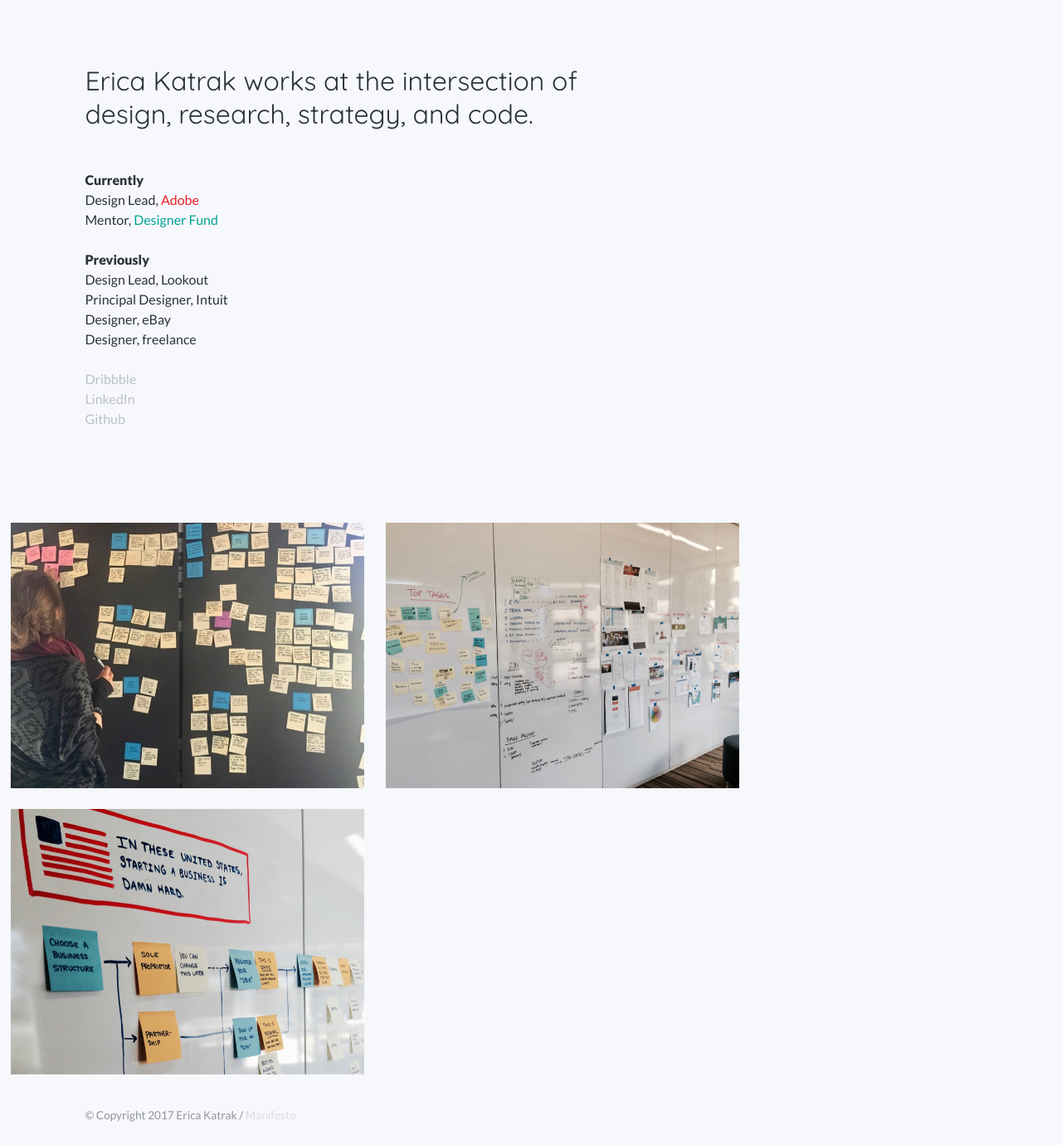
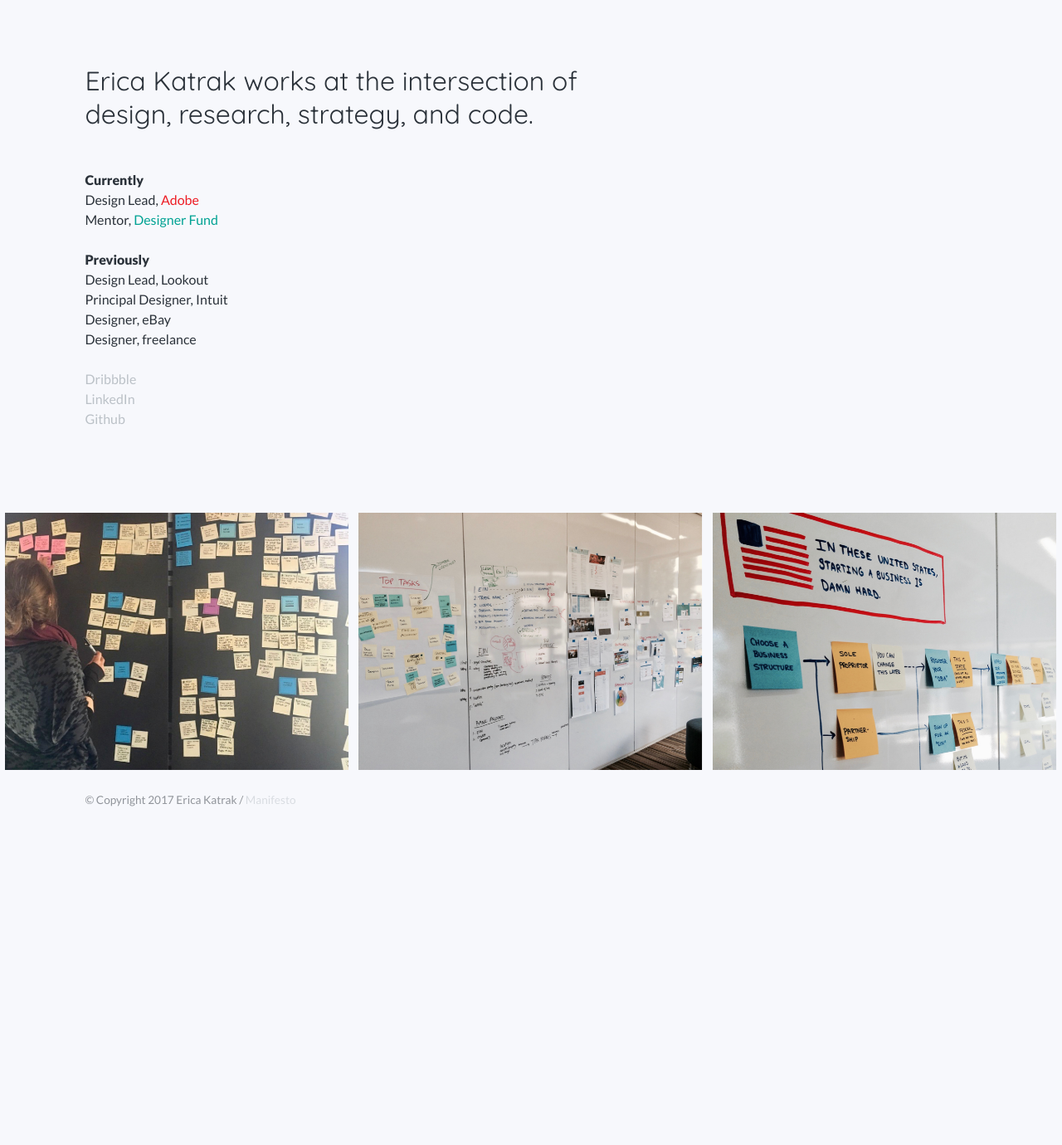
Before and after one commit to ericakatrak/ericakatrak.github.io, a Jekyll site: the page built from index.html, in a window 1280 px wide. Shown: the whole page at 83% size. Built offline with Jekyll 4.4.1, drawn with Linux system fonts in a browser that asks for light colours; after the commit the page ends 1000 px from its top, so only the background shows below that.

Commit message:
grid style update

```diff
--- a/css/style.css
+++ b/css/style.css
@@ -85,10 +85,10 @@ footer {
 .grid li {
 	display: block;
 	float: left;
-	margin: 1%;
+	margin: 0 .5%;
 	width: 30%;
-	width: -webkit-calc(100% / 3);
-	width: calc(100% / 3);
+	width: -webkit-calc(97% / 3);
+	width: calc(97% / 3);
 	opacity: 0;
 }
 
```
